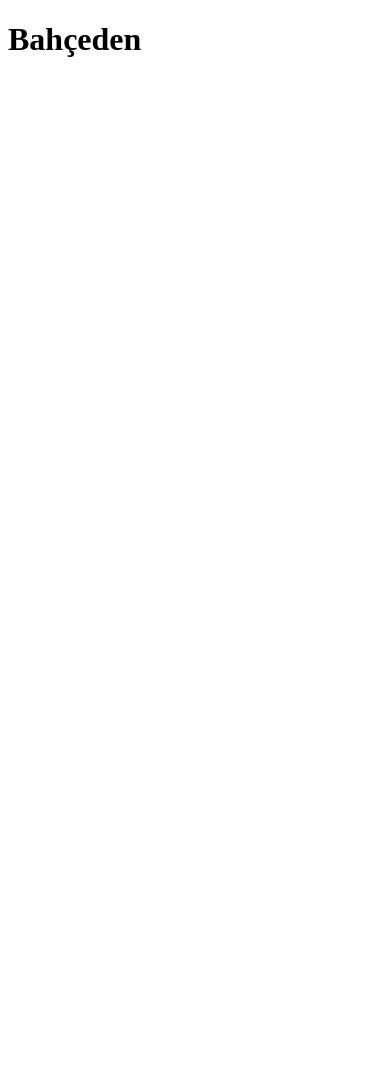
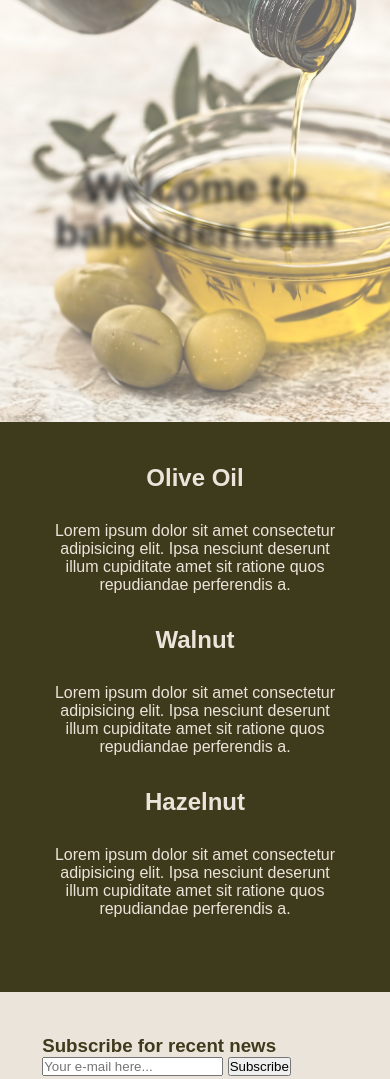
Before and after one commit to onurcangundogdu/bahceden, a plain HTML site: page index.html in a window 390 px wide. Shown: the top 1079 px of the page. Before the commit the page ends 844 px from the top, so only its background shows below. Drawn offline with Linux system fonts and the light colour scheme.

Commit message:
some blue effect and media query work

```diff
--- a/index.html
+++ b/index.html
@@ -4,10 +4,49 @@
     <meta charset="UTF-8">
     <meta name="viewport" content="width=device-width, initial-scale=1.0">
     <meta http-equiv="X-UA-Compatible" content="ie=edge">
-    <title>Bahçeden Ürünler</title>
+    <link rel="stylesheet" href="styles.css" />
+    <title>Natural products from real gardens</title>
 </head>
 <body>
-    <h1 class="header">Bahçeden</h1>
-    <img src="" alt="" id="showcase">
+    <header>
+        <div>
+            <h1>Welcome to <strong>bahceden.com</strong></h1>
+            <p>Lorem ipsum dolor sit, amet consectetur adipisicing elit.</p>
+        </div>
+    </header>
+
+    <section class="grid-3">
+        <div>
+            <h2>Olive Oil</h2>
+            <p>Lorem ipsum dolor sit amet consectetur adipisicing elit. Ipsa nesciunt deserunt illum cupiditate amet sit ratione quos repudiandae perferendis a.</p>
+        </div>
+        <div>
+            <h2>Walnut</h2>
+            <p>Lorem ipsum dolor sit amet consectetur adipisicing elit. Ipsa nesciunt deserunt illum cupiditate amet sit ratione quos repudiandae perferendis a.</p>
+        </div>
+        <div>
+            <h2>Hazelnut</h2>
+            <p>Lorem ipsum dolor sit amet consectetur adipisicing elit. Ipsa nesciunt deserunt illum cupiditate amet sit ratione quos repudiandae perferendis a.</p>
+        </div>
+    </section>
+
+    <section class="grid-2">
+        <div>
+            <h3>Subscribe for recent news</h3>
+            <form action="">
+                <input type="email" placeholder="Your e-mail here..." />
+                <input type="submit" value="Subscribe">
+            </form>
+
+        </div>
+        <div>
+            <h3>About Us</h3>
+            <p>Lorem ipsum dolor sit amet, consectetur adipisicing elit. Iure neque earum, a possimus dolor laudantium ipsa id, nesciunt eum placeat nulla? Provident, temporibus quam, mollitia eveniet aliquid fugiat accusantium laboriosam debitis nulla recusandae voluptas, sequi sint veritatis nihil dolorum incidunt!</p>
+            </div>
+    </section>
+
+    <footer>
+        <p>bahceden.com &copy; 2019</p>
+    </footer>
 </body>
 </html>
--- /dev/null
+++ b/styles.css
@@ -0,0 +1,102 @@
+* {
+    margin: 0;
+    padding: 0;
+    font-family: Arial, Helvetica, sans-serif;
+}
+
+header::after {
+    content: "";
+    height: 100vh;
+    width: 100%;
+    background-image: url("img/olive-oil.jpg");
+    background-repeat: no-repeat;
+    background-size: cover;
+    display: block;
+    opacity: 0.6;
+    filter: blur(5px);
+    -webkit-filter: blur(5px);
+    transition: all 500ms;
+}
+
+header:hover::after {
+    filter: none;
+    -webkit-filter: none;
+}
+
+header div {
+    position: absolute;
+    left: 50%;
+    top: 50%;
+    transform: translate(-50%, -50%);
+    z-index: 1;
+    font-weight: bold;
+    color: #222;
+    width: 50%;
+    text-align: center;
+    transition: all 500ms;
+}
+
+header:hover div {
+    filter: blur(3px);
+    -webkit-filter: blur(3px);
+}
+
+header div h1 {
+    font-size: 2.5rem;
+    margin: 5vh 0;
+}
+
+header div p {
+    font-size: 1.2rem;
+}
+
+
+section.grid-3 {
+    display: grid;
+    grid-template-columns: repeat(3, 1fr);
+    padding: 5vh;
+    background-color: rgb(62,58,28);
+    color: rgb(235,228,218);
+    text-align: center;
+}
+
+section.grid-3 h2 {
+    margin-bottom: 30px;
+}
+
+section.grid-2 {
+    display: grid;
+    grid-template-columns: repeat(2, 1fr);
+    justify-content: center;
+    padding: 5vh;
+    background-color: rgb(235,228,218);
+    color: rgb(62,58,28);
+}
+
+footer {
+    background-color: rgb(62,58,28);
+    color: rgb(235,228,218);
+    text-align: center;
+    padding: 10px;
+    font-size: 0.7rem;
+    font-weight: bold;
+}
+
+@media(max-width:500px) {
+    header::after {
+        height: 50vh;
+    }
+    header div {
+        width: 100%;
+        top: 25%;
+    }
+    header div p{
+        display: none;
+    }
+    section.grid-3, section.grid-2 {
+        grid-template-columns: 1fr;
+    }
+    section div {
+        margin-bottom: 2rem;
+    }
+}
```
Also changed, not shown: img/olive-oil.jpg (added).
